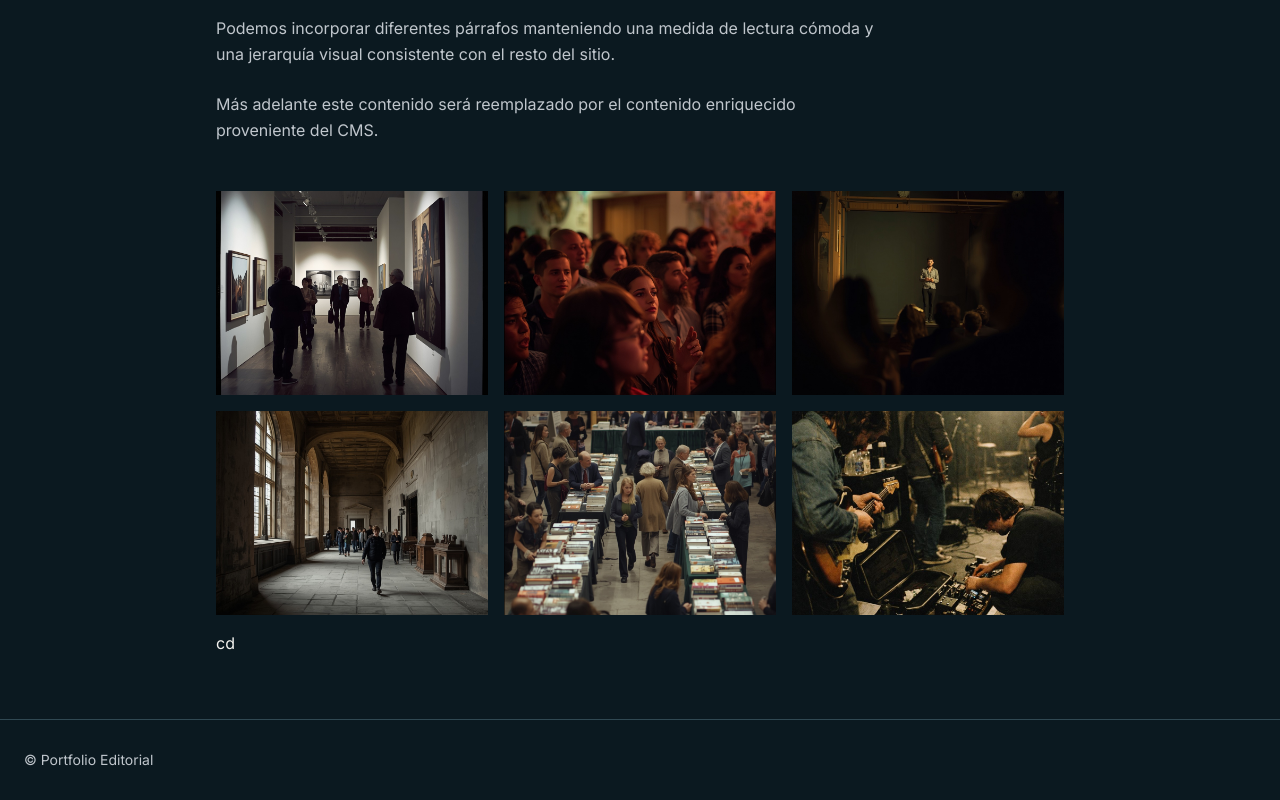
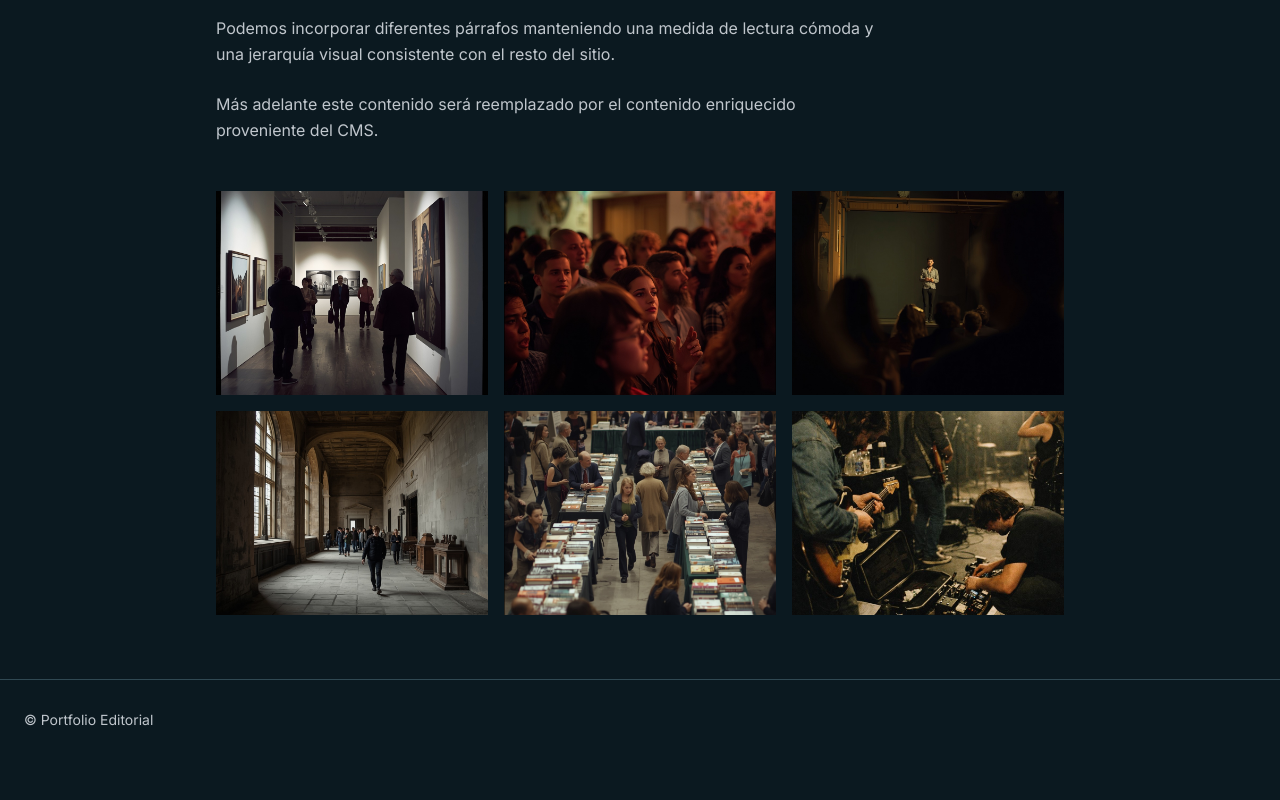
Before and after one commit to joy-amorin/portfolio-editorial, a Next.js app in the folder portfolio-editorial/: page /articulos/conversaciones-artistas in a window 1280 px wide. Shown: the part 847-1647 px from the top of the page. After the commit the page ends 1607 px from the top, so only its background shows below. Built offline with nearby package versions, Linux system fonts and the light colour scheme.

Commit message:
fix: delete type error

```diff
--- a/portfolio-editorial/src/components/articles/ArticleGallery.tsx
+++ b/portfolio-editorial/src/components/articles/ArticleGallery.tsx
@@ -87,7 +87,7 @@ export default function ArticleGallery({
                 className="h-full w-full object-cover transition-transform duration-500 hover:scale-105"
               />
             </button>
-          ))}cd
+          ))}
         </div>
       </div>
 
```
